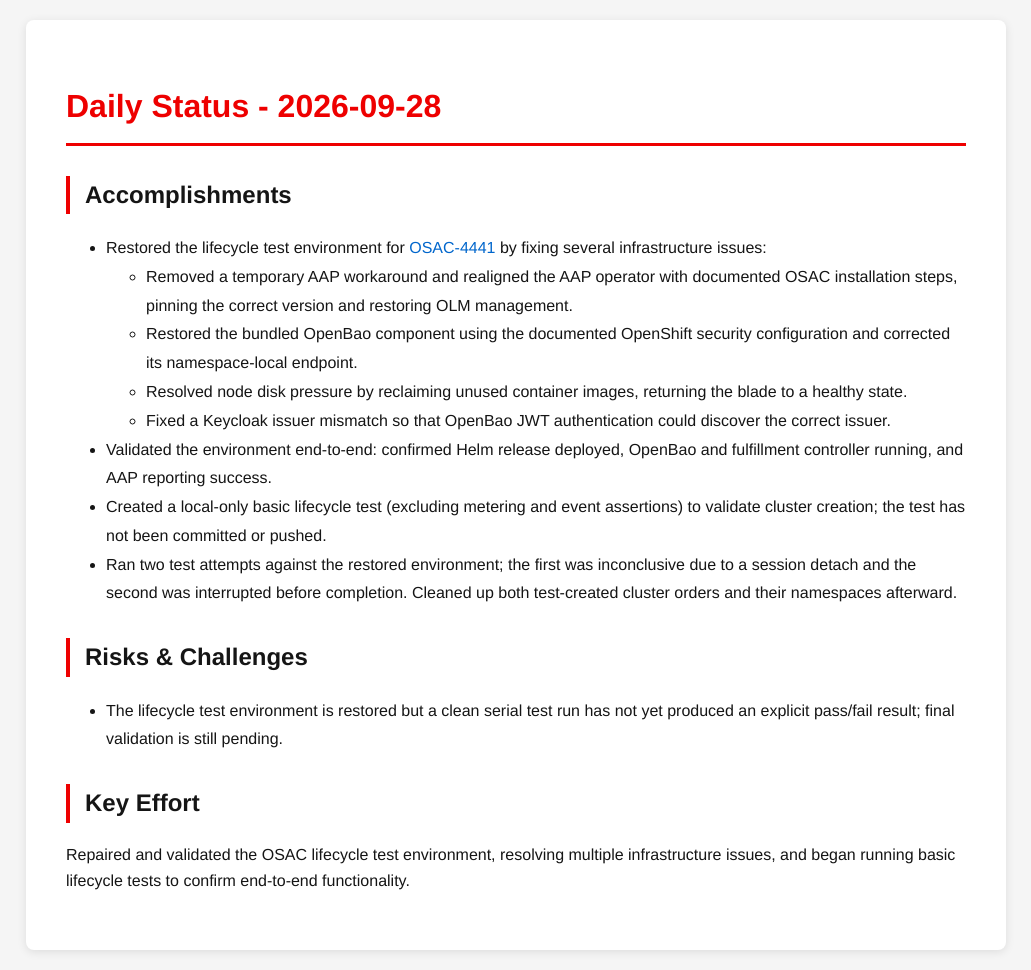
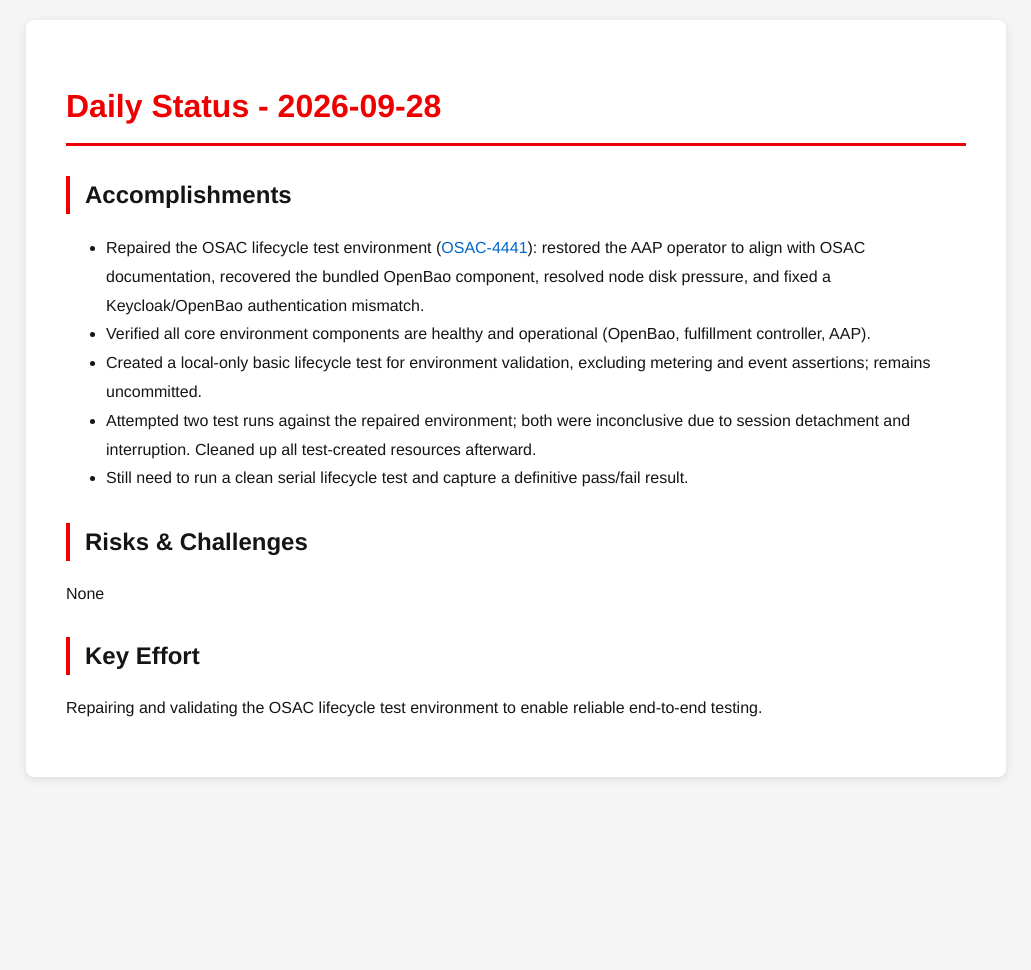
Before and after one commit to tzvatot/daily-status, a Jekyll site: the page built from 2026-09-28.md, in a window 1280 px wide. Shown: the whole page, without its empty margins (124-1155 px from the left). Built offline with Jekyll 4.4.1, drawn with Linux system fonts in a browser that asks for light colours; after the commit the page ends 900 px from its top, so only the background shows below that.

Commit message:
Daily status update - 2026-09-28

```diff
--- a/2026-09-28.md
+++ b/2026-09-28.md
@@ -7,17 +7,14 @@ date: 2026-09-28
 # Daily Status - 2026-09-28
 
 ## Accomplishments
-- Restored the lifecycle test environment for [OSAC-4441](https://redhat.atlassian.net/browse/OSAC-4441) by fixing several infrastructure issues:
-  - Removed a temporary AAP workaround and realigned the AAP operator with documented OSAC installation steps, pinning the correct version and restoring OLM management.
-  - Restored the bundled OpenBao component using the documented OpenShift security configuration and corrected its namespace-local endpoint.
-  - Resolved node disk pressure by reclaiming unused container images, returning the blade to a healthy state.
-  - Fixed a Keycloak issuer mismatch so that OpenBao JWT authentication could discover the correct issuer.
-- Validated the environment end-to-end: confirmed Helm release deployed, OpenBao and fulfillment controller running, and AAP reporting success.
-- Created a local-only basic lifecycle test (excluding metering and event assertions) to validate cluster creation; the test has not been committed or pushed.
-- Ran two test attempts against the restored environment; the first was inconclusive due to a session detach and the second was interrupted before completion. Cleaned up both test-created cluster orders and their namespaces afterward.
+- Repaired the OSAC lifecycle test environment ([OSAC-4441](https://redhat.atlassian.net/browse/OSAC-4441)): restored the AAP operator to align with OSAC documentation, recovered the bundled OpenBao component, resolved node disk pressure, and fixed a Keycloak/OpenBao authentication mismatch.
+- Verified all core environment components are healthy and operational (OpenBao, fulfillment controller, AAP).
+- Created a local-only basic lifecycle test for environment validation, excluding metering and event assertions; remains uncommitted.
+- Attempted two test runs against the repaired environment; both were inconclusive due to session detachment and interruption. Cleaned up all test-created resources afterward.
+- Still need to run a clean serial lifecycle test and capture a definitive pass/fail result.
 
 ## Risks & Challenges
-- The lifecycle test environment is restored but a clean serial test run has not yet produced an explicit pass/fail result; final validation is still pending.
+None
 
 ## Key Effort
-Repaired and validated the OSAC lifecycle test environment, resolving multiple infrastructure issues, and began running basic lifecycle tests to confirm end-to-end functionality.
+Repairing and validating the OSAC lifecycle test environment to enable reliable end-to-end testing.
```
